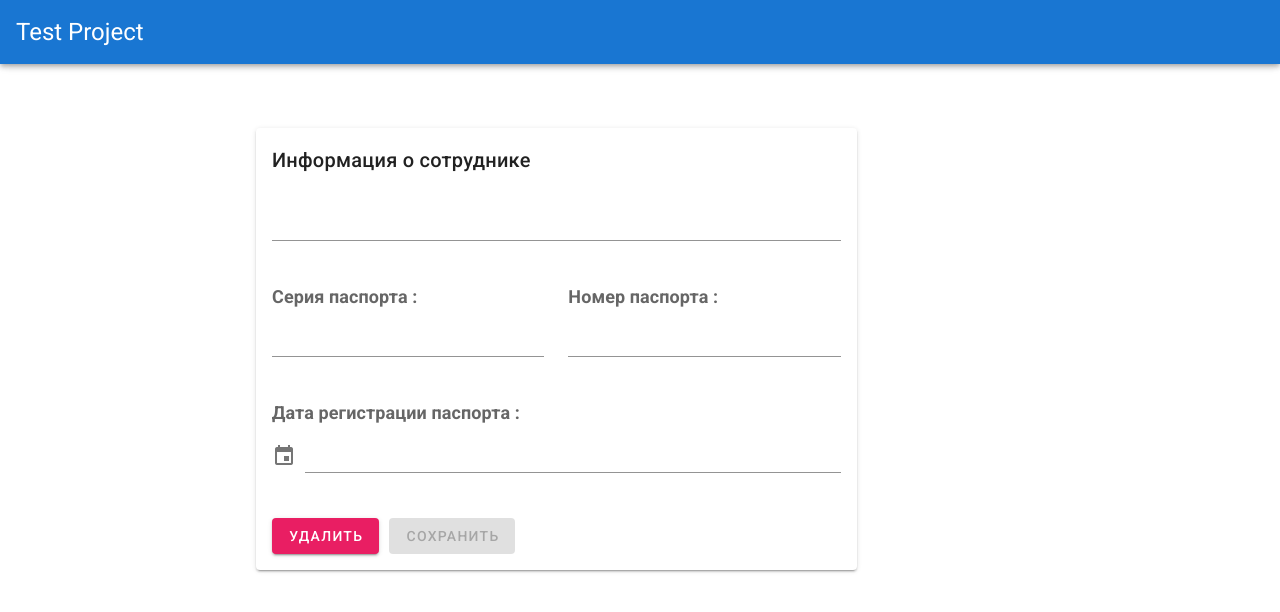
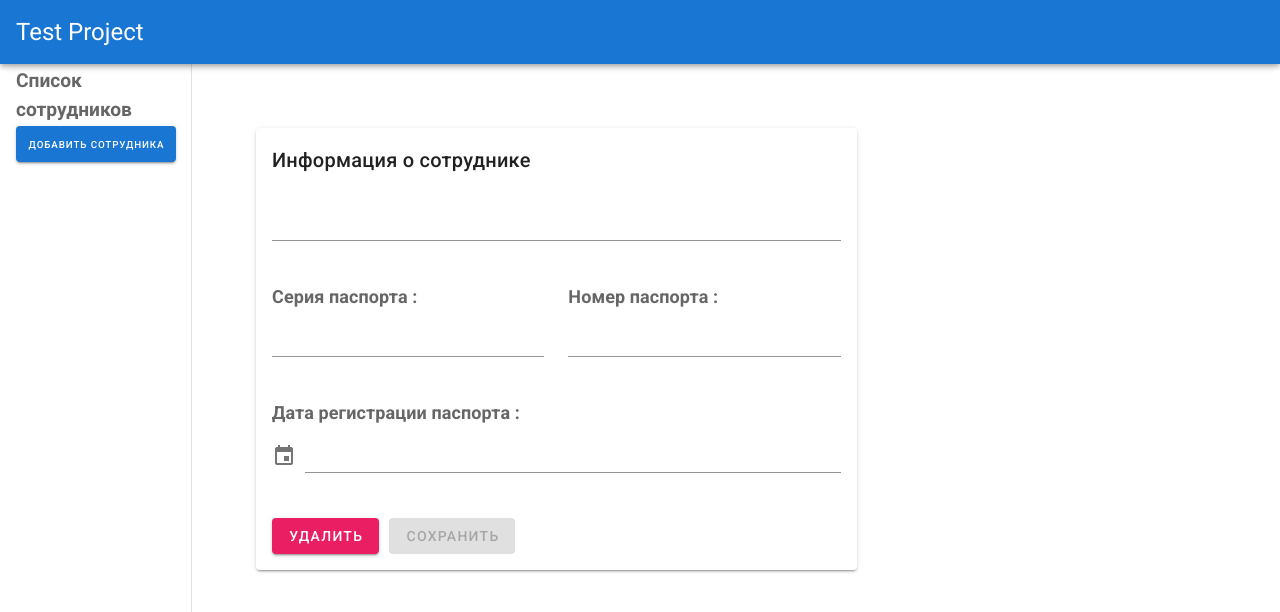
Before and after one commit to darkborsh/TestWebProject, a Vue app in the folder frontend/: page /#/ in a window 1280 px wide. Shown: the top 612 px of the page. Built offline with nearby package versions, Linux system fonts and the light colour scheme.

Commit message:
+Bug with list fixed; +Start using dayjs

```diff
--- a/frontend/src/components/UserList.vue
+++ b/frontend/src/components/UserList.vue
@@ -1,5 +1,5 @@
 <template>
-  <v-navigation-drawer>
+  <v-navigation-drawer absolute permanent width="15%">
     <v-list>
       <v-subheader style="font-size: 1.2rem; font-weight: bold; user-select: none">Список сотрудников</v-subheader>
       <v-subheader>
@@ -14,6 +14,8 @@
                 dark
                 v-bind="attrs"
                 v-on="on"
+                width="100%"
+                style="font-size: 0.7em"
             >
               Добавить сотрудника
             </v-btn>
@@ -141,6 +143,8 @@
 
 <script>
 
+import dayjs from "dayjs";
+
 export default {
   name: "UserList",
 
@@ -162,8 +166,7 @@ export default {
     modal: false,
     addEmplDialog: false,
     keyStorage: "empStorage",
-    initialDate: (new Date(Date.now() - (new Date()).getTimezoneOffset() * 60000)).toISOString().substr(0, 10),
-    date: (new Date(Date.now() - (new Date()).getTimezoneOffset() * 60000)).toISOString().substr(0, 10),
+    date: dayjs().format('YYYY-MM-DD'),
     typedFio: null,
     typedPassSeria: null,
     typedPassNo: null,
@@ -199,7 +202,7 @@ export default {
           value.reset()
         }
       }
-      this.date = this.initialDate
+      this.date = dayjs().format('YYYY-MM-DD')
     },
 
     getSurnameWithInits(emp) {
```
